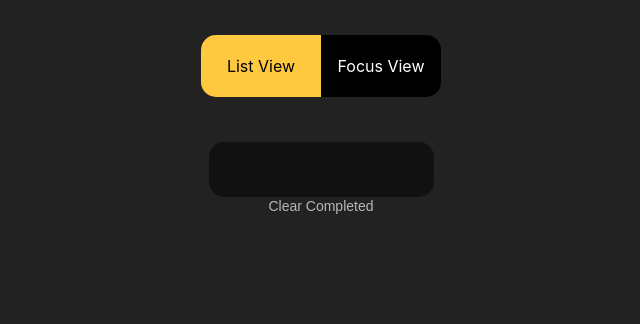
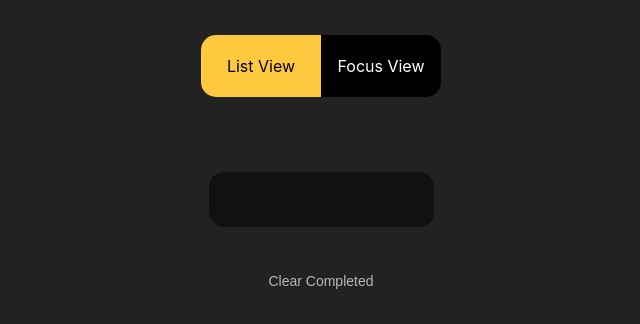
Before and after one commit to FrancoTr/react-ts-midtodolist, a React (Create React App) app: page / in a window 1280 px wide. Shown: the top 324 px of the page, without its empty margins (319-959 px from the left). Built offline with nearby package versions, Linux system fonts and the light colour scheme.

Commit message:
Add spacing component between listed task and input

```diff
--- /dev/null
+++ b/src/components/Spacer.tsx
@@ -0,0 +1,9 @@
+import React from "react";
+
+type Props = { height: number; width?: never } | { height?: never; width: number };
+
+const Spacer: React.FC<Props> = ({ height, width }) => {
+  return <div style={{ height, width }}></div>;
+};
+
+export default Spacer;
--- a/src/screens/ListScreen.tsx
+++ b/src/screens/ListScreen.tsx
@@ -3,6 +3,7 @@ import styled from "styled-components";
 import useTaskStore from "../hooks/use-task-store";
 import { Task } from "../types";
 import TextButton from "../components/TextButton";
+import Spacer from "../components/Spacer";
 
 const Container = styled.div`
   display: flex;
@@ -65,11 +66,13 @@ const ListScreen: React.FC<Props> = () => {
           </div>
         ))}
       </List>
+      <Spacer height={30} />
       <Input
         value={newTaskLabel}
         onChange={handleNewTaskLabelChange}
         onKeyPress={handleNewTaskKeyPress}
       />
+      <Spacer height={45} />
       <TextButton onClick={handleClearClick} style={{ alignSelf: "center" }}>
         Clear Completed
       </TextButton>
```
